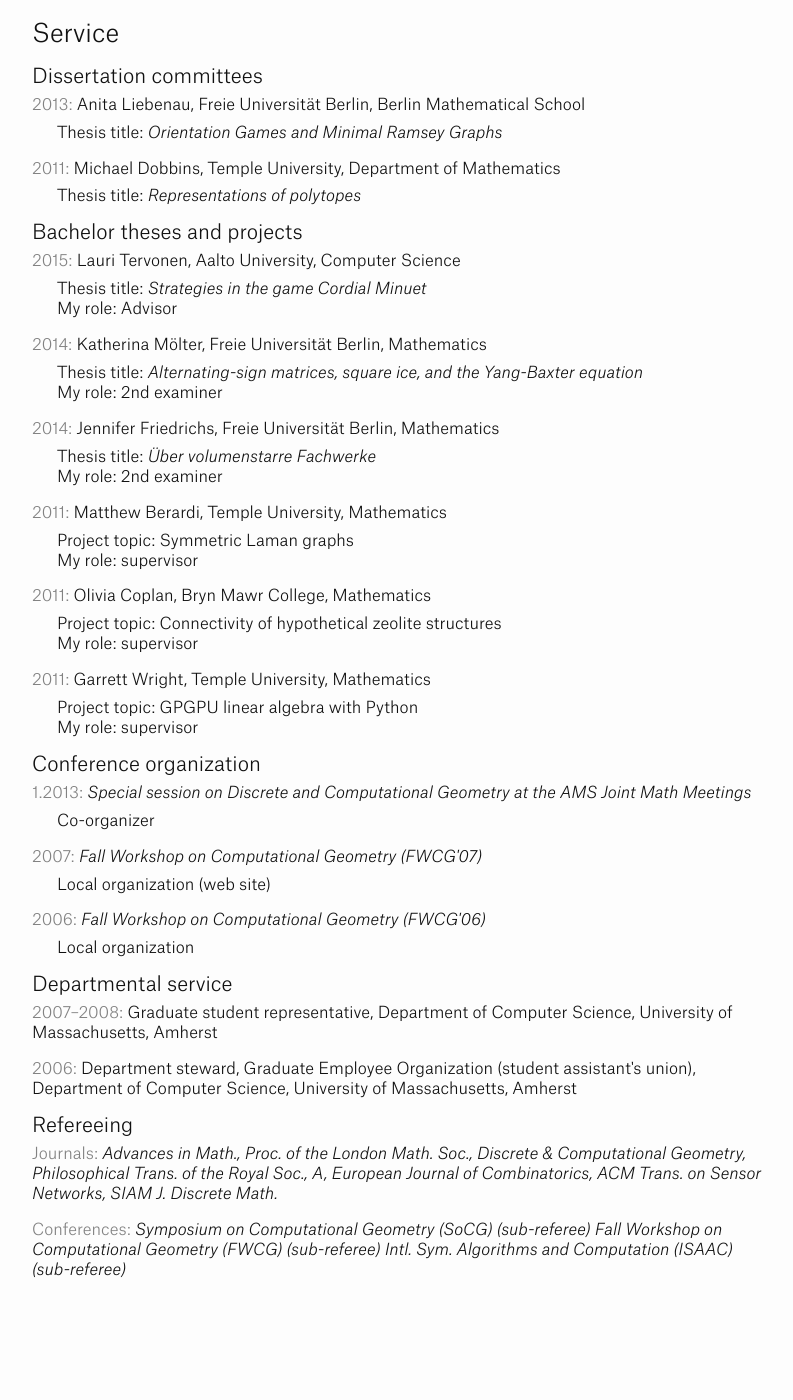
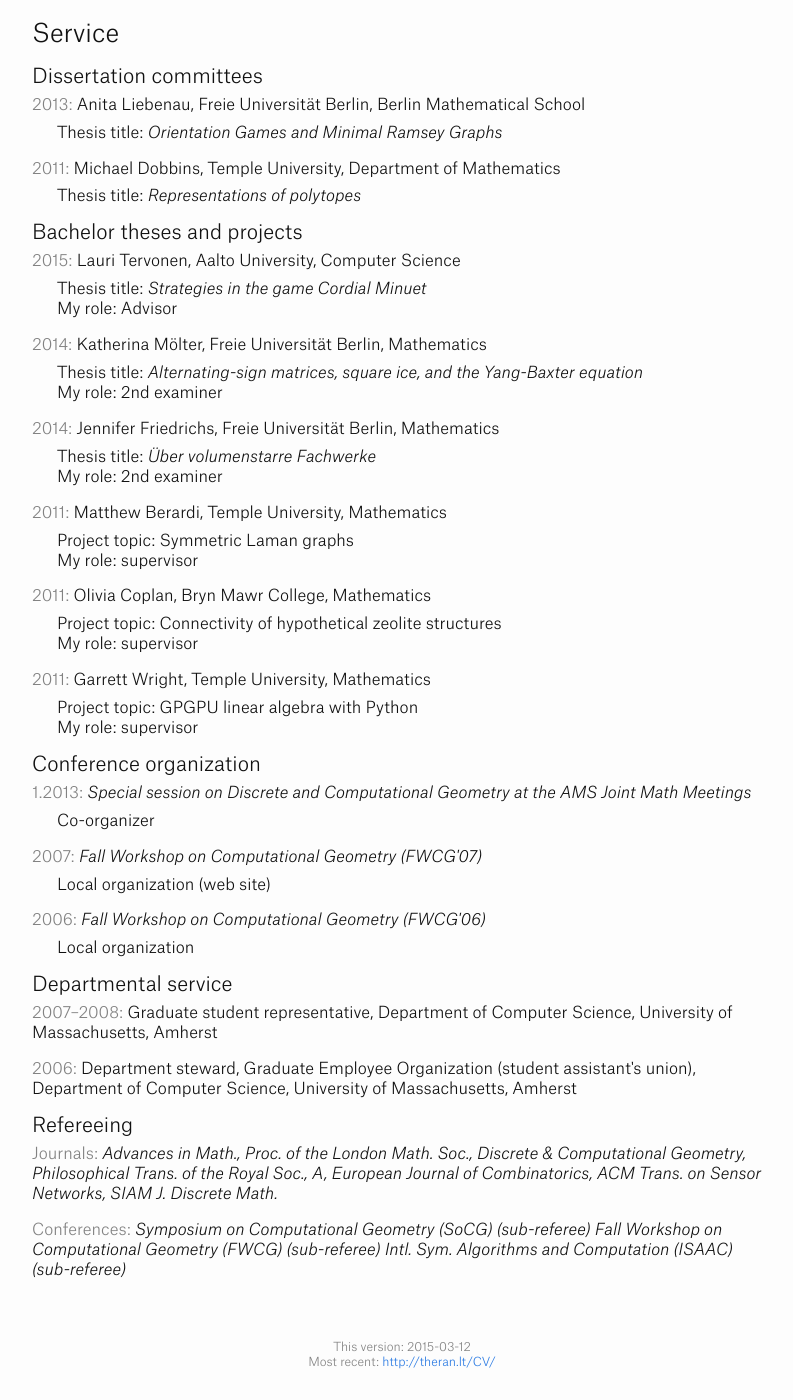
Before and after one commit to theran/theran.github.io, a Jekyll site: the page built from CV.html, in a window 1280 px wide and 1400 px high, scrolled down 5019 px. Shown: the whole window, without its empty margins (238-1031 px from the left). Built offline with Jekyll 4.4.1, drawn with Linux system fonts in a browser that asks for light colours; before the commit the page ends 6329 px from its top, so only the background shows below that.

Commit message:
Added date stamp to the CV format

```diff
--- a/CV.html
+++ b/CV.html
@@ -508,3 +508,7 @@ for a more detailed description of current projects.)
     </div>
 </div>
 </div> <!-- end of cv-main -->
+<div class="cv-footer">
+    <div class="cv-date">This version: {{site.time | date: "%F"}}</div>
+    <div class="cv-footerline">Most recent: <a href="{{page.url}}">{{site.url}}{{page.url}}</a></div>
+</div>
--- a/_sass/_layout.scss
+++ b/_sass/_layout.scss
@@ -599,6 +599,13 @@ h1.paper-title {
         max-width: 15%;
     }
 
+    .cv-footer {
+        margin-top: 2 * $spacing-unit;
+        color: $grey-color;
+        font-size: 0.75 * $base-font-size;
+        text-align: center;
+    }
+
     h2 {
         font-size: 25px;
         margin-top: 20px;
```
